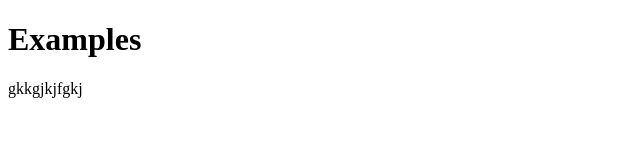
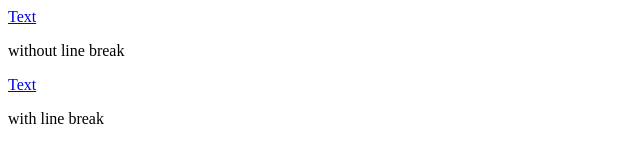
Before and after one commit to YulyaMazur/Tutorial, a plain HTML site: page index.html in a window 1280 px wide. Shown: the whole page, without its empty margins (0-640 px from the left). Drawn offline with Linux system fonts and the light colour scheme.

Commit message:
Update index.html

```diff
--- a/index.html
+++ b/index.html
@@ -8,12 +8,19 @@
 </head>
 <body>
     <main>
-        <div>
-            <h1>Examples</h1>
-            <p>
-                gkkgjkjfgkj
-            </p>
+        <div class="box">
+            <a href="#" class="link-inline">
+                <span>Text</span>
+            </a>
+            <p>without line break</p>
         </div>
+        <div class="box">
+            <a href="#" class="link-block">
+                <span>Text</span>
+            </a>
+            <p>with line break</p>
+        </div>
+        <ul></ul>
     </main>
 </body>
 </html>
```
